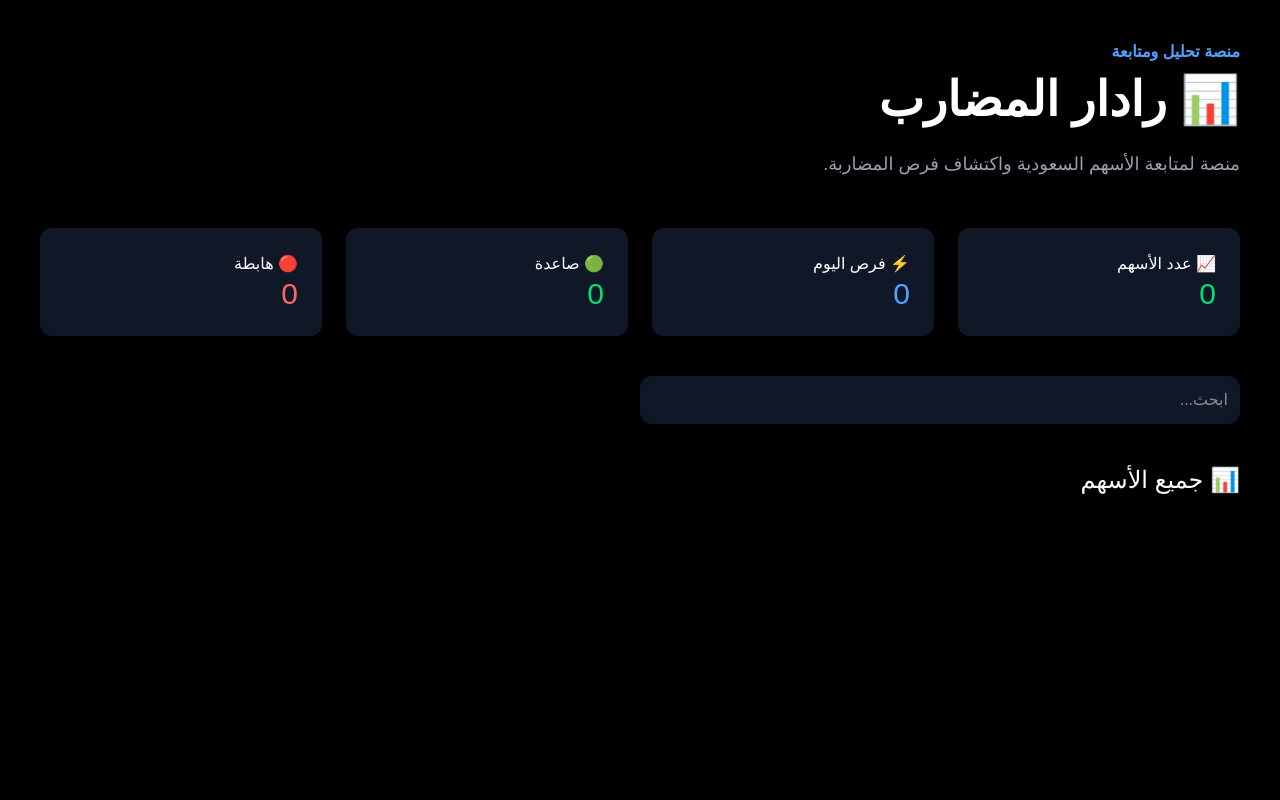
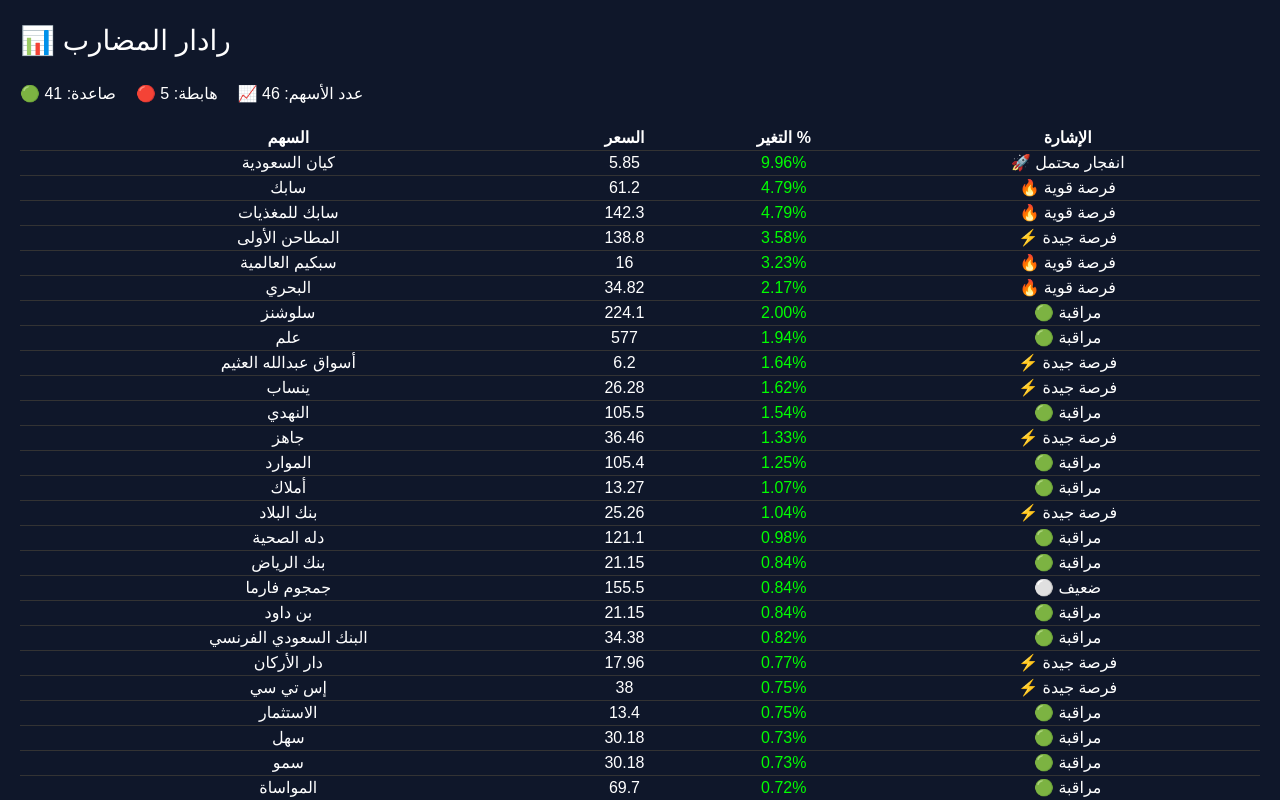
Before and after one commit to recob1411-prog/stocks-site, a Next.js app: page / in a window 1280 px wide. Shown: the top 800 px of the page. Built offline with nearby package versions, Linux system fonts and the light colour scheme.

Commit message:
fix frontend display

```diff
--- a/src/app/page.tsx
+++ b/src/app/page.tsx
@@ -8,152 +8,62 @@ type Stock = {
   price: number;
   change: number;
   volume: number;
+  signal: string;
 };
-
-function analyzeStock(stock: Stock) {
-  if (stock.change >= 4) {
-    return { label: "🚀 انفجار محتمل", color: "text-green-500" };
-  }
-  if (stock.change >= 2) {
-    return { label: "🔥 فرصة قوية", color: "text-green-400" };
-  }
-  if (stock.change >= 1) {
-    return { label: "⚡ فرصة جيدة", color: "text-yellow-400" };
-  }
-  if (stock.change > 0) {
-    return { label: "🟢 مراقبة", color: "text-blue-400" };
-  }
-  if (stock.change <= -1) {
-    return { label: "🔻 خطر", color: "text-red-400" };
-  }
-  return { label: "⚪ ضعيف", color: "text-gray-400" };
-}
 
 export default function Home() {
   const [stocks, setStocks] = useState<Stock[]>([]);
-  const [search, setSearch] = useState("");
   const [loading, setLoading] = useState(true);
 
   useEffect(() => {
-    async function loadStocks() {
-      setLoading(true);
-
-      try {
-        const res = await fetch("/api/stocks");
-        const data = await res.json();
-
-        // ✅ التعديل هنا
-        if (data.success && Array.isArray(data.stocks)) {
-          setStocks(data.stocks);
-        } else {
-          setStocks([]);
-        }
-      } catch (e) {
-        console.error(e);
-        setStocks([]);
-      }
-
+    fetch("/api/stocks")
+      .then((res) => res.json())
+      .then((data) => {
+        setStocks(data);
         setLoading(false);
-    }
-
-    loadStocks();
-    const interval = setInterval(loadStocks, 60000);
-
-    return () => clearInterval(interval);
+      });
   }, []);
 
-  const filteredStocks = stocks.filter(
-    (stock) =>
-      stock.name.includes(search) ||
-      stock.symbol.toUpperCase().includes(search.toUpperCase())
-  );
-
-  const opportunities = stocks
-    .filter((stock) => stock.change >= 1 && stock.price > 10)
-    .sort((a, b) => b.change - a.change)
-    .slice(0, 5);
-
-  const bestStock = opportunities[0];
-
-  const risingStocks = stocks.filter((stock) => stock.change > 0).length;
-  const fallingStocks = stocks.filter((stock) => stock.change < 0).length;
+  const gainers = stocks.filter((s) => s.change > 0).length;
+  const losers = stocks.filter((s) => s.change < 0).length;
 
   return (
-    <main className="min-h-screen bg-black text-white p-10" dir="rtl">
-      <section className="mb-12">
-        <p className="text-blue-400 mb-3 font-bold">منصة تحليل ومتابعة</p>
-        <h1 className="text-5xl font-bold mb-6">📊 رادار المضارب</h1>
-        <p className="text-gray-400 text-lg max-w-3xl leading-8">
-          منصة لمتابعة الأسهم السعودية واكتشاف فرص المضاربة.
-        </p>
-      </section>
+    <main style={{ padding: 20, color: "white", background: "#0f172a", minHeight: "100vh" }}>
+      <h1 style={{ fontSize: 28, marginBottom: 20 }}>📊 رادار المضارب</h1>
 
       {loading ? (
-        <div className="bg-gray-900 p-6 rounded-xl">جاري تحميل الأسهم...</div>
+        <p>جاري تحميل البيانات...</p>
       ) : (
         <>
-          <section className="grid grid-cols-1 md:grid-cols-4 gap-6 mb-10">
-            <div className="bg-gray-900 p-6 rounded-xl">
-              <h2>📈 عدد الأسهم</h2>
-              <p className="text-3xl text-green-400">{stocks.length}</p>
+          <div style={{ display: "flex", gap: 20, marginBottom: 20 }}>
+            <div>🟢 صاعدة: {gainers}</div>
+            <div>🔴 هابطة: {losers}</div>
+            <div>📈 عدد الأسهم: {stocks.length}</div>
           </div>
 
-            <div className="bg-gray-900 p-6 rounded-xl">
-              <h2>⚡ فرص اليوم</h2>
-              <p className="text-3xl text-blue-400">
-                {opportunities.length}
-              </p>
-            </div>
+          <table style={{ width: "100%", borderCollapse: "collapse" }}>
+            <thead>
+              <tr>
+                <th>السهم</th>
+                <th>السعر</th>
+                <th>التغير %</th>
+                <th>الإشارة</th>
+              </tr>
+            </thead>
 
-            <div className="bg-gray-900 p-6 rounded-xl">
-              <h2>🟢 صاعدة</h2>
-              <p className="text-3xl text-green-400">
-                {risingStocks}
-              </p>
-            </div>
-
-            <div className="bg-gray-900 p-6 rounded-xl">
-              <h2>🔴 هابطة</h2>
-              <p className="text-3xl text-red-400">
-                {fallingStocks}
-              </p>
-            </div>
-          </section>
-
-          <section className="mb-10">
-            <input
-              type="text"
-              placeholder="ابحث..."
-              value={search}
-              onChange={(e) => setSearch(e.target.value)}
-              className="w-full md:w-1/2 p-3 rounded-xl bg-gray-900"
-            />
-          </section>
-
-          <section>
-            <h2 className="text-2xl mb-4">📊 جميع الأسهم</h2>
-
-            <table className="w-full">
             <tbody>
-                {filteredStocks.map((stock) => {
-                  const signal = analyzeStock(stock);
-
-                  return (
-                    <tr key={stock.symbol}>
-                      <td>{stock.symbol}</td>
-                      <td>{stock.name}</td>
-                      <td>{stock.price}</td>
-                      <td className="text-green-400">
-                        {stock.change.toFixed(2)}%
+              {stocks.map((s, i) => (
+                <tr key={i} style={{ textAlign: "center", borderTop: "1px solid #333" }}>
+                  <td>{s.name}</td>
+                  <td>{s.price}</td>
+                  <td style={{ color: s.change > 0 ? "lime" : "red" }}>
+                    {s.change.toFixed(2)}%
                   </td>
-                      <td>{(stock.volume / 1000000).toFixed(1)}M</td>
-                      <td className={signal.color}>{signal.label}</td>
+                  <td>{s.signal}</td>
                 </tr>
-                  );
-                })}
+              ))}
             </tbody>
           </table>
-          </section>
         </>
       )}
     </main>
```
Lines whose indentation alone changed are shown as unchanged.
